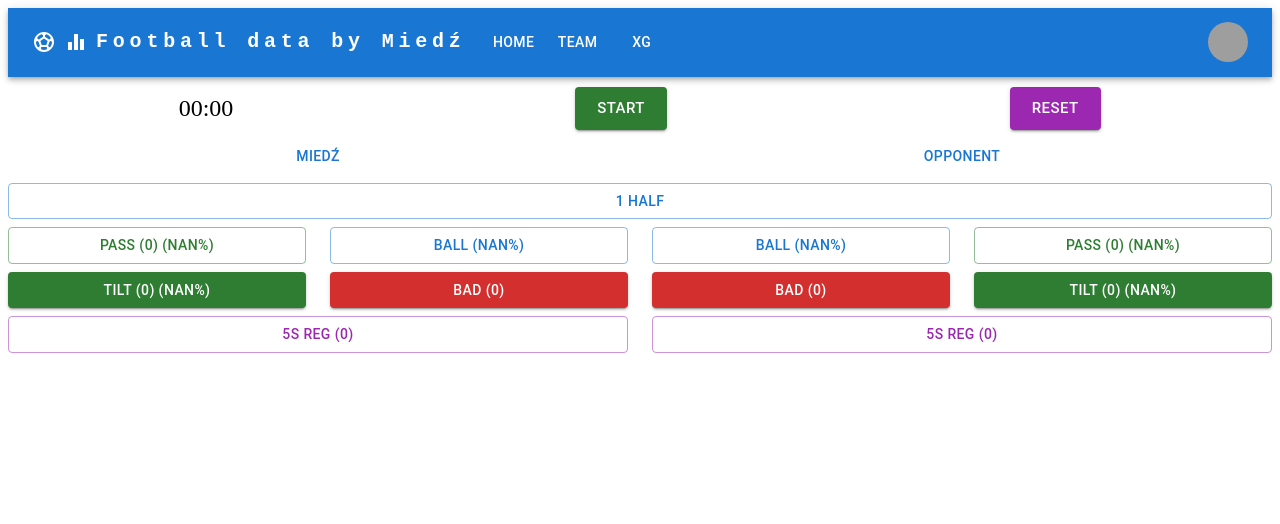
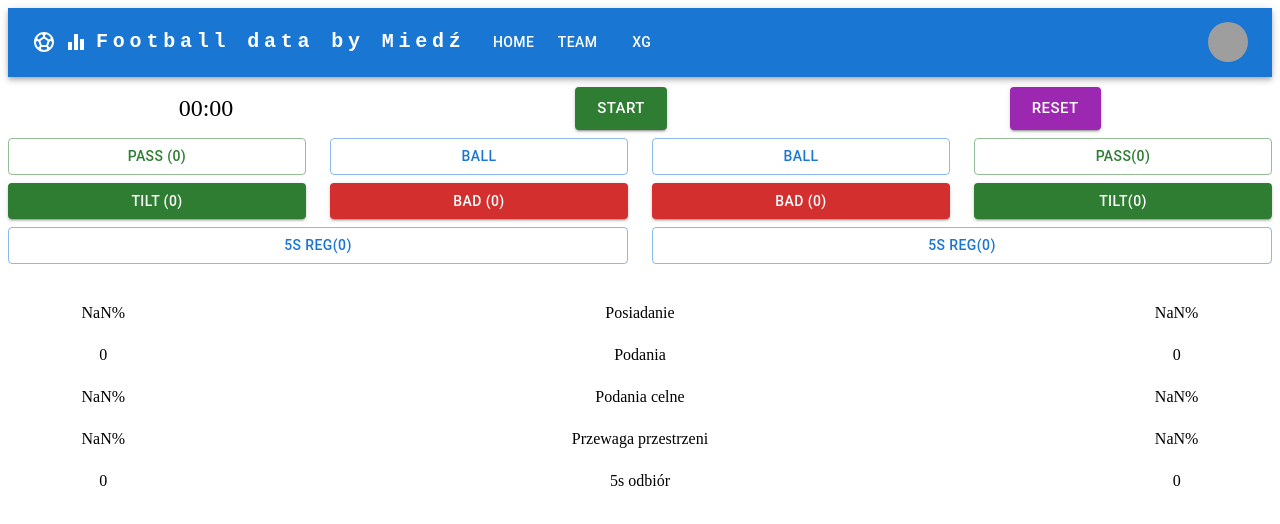
Before and after one commit to mocano6/football_data, a React (Create React App) app: page / in a window 1280 px wide. Shown: the top 524 px of the page. Built offline with nearby package versions, Linux system fonts and the light colour scheme; grey boxes are pictures that could not be loaded.

Commit message:
style changes

```diff
--- a/src/pages/Home/Home.tsx
+++ b/src/pages/Home/Home.tsx
@@ -55,27 +55,24 @@ export const Home = () => {
     Rec2: 0,
   };
   const [half1, setHalf1] = useState(clearHalf);
-  const [half2, setHalf2] = useState(clearHalf);
+  // const [half2, setHalf2] = useState(clearHalf);
 
   const buttons = [
-    {
-      key: "half",
-      style: {},
-      innerElement: "",
-      text: half + " Half",
-      onClick: () => setHalf((prevHalf) => (prevHalf === 1 ? 2 : 1)),
-      gridXS: 12,
-      variant: "outlined",
-    },
+    // {
+    //   key: "half",
+    //   style: {},
+    //   innerElement: "",
+    //   text: half + " Half",
+    //   onClick: () => setHalf((prevHalf) => (prevHalf === 1 ? 2 : 1)),
+    //   gridXS: 12,
+    //   variant: "outlined",
+    // },
     {
       key: "pass1",
       style: {},
       innerElement: "",
       text: `
-      Pass (${half1.pass1})
-      \n(${changeToPercentage(
-        Number(half1.pass1 / (half1.pass1 + half1.badPass1))
-      )}%)`,
+      Pass (${half1.pass1})`,
       onClick: () =>
         setHalf1((prevHalf1) => ({
           ...prevHalf1,
@@ -89,9 +86,7 @@ export const Home = () => {
       key: "possession1",
       style: {},
       innerElement: "",
-      text: `Ball (${changeToPercentage(
-        Number(half1.possession1 / (half1.possession1 + half1.possession2))
-      )}%)`,
+      text: `Ball`,
       onClick: () =>
         setHalf1((prevHalf1) => ({
           ...prevHalf1,
@@ -104,9 +99,7 @@ export const Home = () => {
       key: "possession2",
       style: {},
       innerElement: "",
-      text: `Ball (${changeToPercentage(
-        Number(half1.possession2 / (half1.possession1 + half1.possession2))
-      )}%)`,
+      text: `Ball`,
       onClick: () =>
         setHalf1((prevHalf1) => ({
           ...prevHalf1,
@@ -119,12 +112,7 @@ export const Home = () => {
       key: "pass2",
       style: {},
       innerElement: "",
-      text: `
-      Pass
-      \n(${half1.pass2})
-      \n(${changeToPercentage(
-        Number(half1.pass2 / (half1.pass2 + half1.badPass2))
-      )}%)`,
+      text: `Pass(${half1.pass2})`,
       onClick: () =>
         setHalf1((prevHalf1) => ({
           ...prevHalf1,
@@ -138,16 +126,11 @@ export const Home = () => {
       key: "tilt1",
       style: {},
       innerElement: "",
-      text: `Tilt
-      \n(${half1.Tilt1})
-      \n(${changeToPercentage(
-        Number(half1.Tilt1 / (half1.Tilt1 + half1.Tilt2))
-      )}%)`,
+      text: `Tilt (${half1.Tilt1})`,
       onClick: () =>
         setHalf1((prevHalf1) => ({
           ...prevHalf1,
           Tilt1: prevHalf1.Tilt1 + 1,
-          pass1: prevHalf1.pass1 + 1,
         })),
       gridXS: 3,
       variant: "contained",
@@ -187,16 +170,11 @@ export const Home = () => {
       key: "tilt2",
       style: {},
       innerElement: "",
-      text: `Tilt
-      \n(${half1.Tilt2})
-      \n(${changeToPercentage(
-        Number(half1.Tilt2 / (half1.Tilt1 + half1.Tilt2))
-      )}%)`,
+      text: `Tilt(${half1.Tilt2})`,
       onClick: () =>
         setHalf1((prevHalf1) => ({
           ...prevHalf1,
           Tilt2: prevHalf1.Tilt2 + 1,
-          pass2: prevHalf1.pass2 + 1,
         })),
       gridXS: 3,
       variant: "contained",
@@ -206,7 +184,7 @@ export const Home = () => {
       key: "5sReg1",
       style: {},
       innerElement: "",
-      text: `5s Reg (${half1.Rec1})`,
+      text: `5s Reg(${half1.Rec1})`,
       onClick: () =>
         setHalf1((prevHalf1) => ({
           ...prevHalf1,
@@ -214,13 +192,12 @@ export const Home = () => {
         })),
       gridXS: 6,
       variant: "outlined",
-      color: "secondary",
     },
     {
       key: "5sReg2",
       style: {},
       innerElement: "",
-      text: `5s Reg (${half1.Rec2})`,
+      text: `5s Reg(${half1.Rec2})`,
       onClick: () =>
         setHalf1((prevHalf1) => ({
           ...prevHalf1,
@@ -228,7 +205,6 @@ export const Home = () => {
         })),
       gridXS: 6,
       variant: "outlined",
-      color: "secondary",
     },
   ];
 
@@ -250,12 +226,6 @@ export const Home = () => {
             getReset={(isReset: any) => getReset(isReset)}
           />
         </Grid>
-        <Grid sx={{ textAlign: "center" }} item xs={6}>
-          <Button>Miedź</Button>
-        </Grid>
-        <Grid sx={{ textAlign: "center" }} item xs={6}>
-          <Button>Opponent</Button>
-        </Grid>
         {buttons.map((btn) => (
           <Grid item xs={btn.gridXS as GridSize} key={btn.key}>
             <Button
@@ -272,6 +242,77 @@ export const Home = () => {
           </Grid>
         ))}
       </Grid>
+      <Grid container spacing={3} sx={{ marginTop: 2 }}>
+        <Grid sx={{ textAlign: "center" }} item xs={2}>
+          {changeToPercentage(
+            Number(half1.possession1 / (half1.possession1 + half1.possession2))
+          )}
+          %
+        </Grid>
+        <Grid sx={{ textAlign: "center" }} item xs={8}>
+          Posiadanie
+        </Grid>
+        <Grid sx={{ textAlign: "center" }} item xs={2}>
+          {changeToPercentage(
+            Number(half1.possession2 / (half1.possession1 + half1.possession2))
+          )}
+          %
+        </Grid>
+        <Grid sx={{ textAlign: "center" }} item xs={2}>
+          {half1.pass1 + half1.Tilt1 + half1.badPass1}
+        </Grid>
+        <Grid sx={{ textAlign: "center" }} item xs={8}>
+          Podania
+        </Grid>
+        <Grid sx={{ textAlign: "center" }} item xs={2}>
+          {half1.pass2 + half1.Tilt2 + half1.badPass2}
+        </Grid>
+        <Grid sx={{ textAlign: "center" }} item xs={2}>
+          {changeToPercentage(
+            Number(
+              (half1.pass1 + half1.Tilt1) /
+                (half1.pass1 + half1.Tilt1 + half1.badPass1)
+            )
+          )}
+          %
+        </Grid>
+        <Grid sx={{ textAlign: "center" }} item xs={8}>
+          Podania celne
+        </Grid>
+        <Grid sx={{ textAlign: "center" }} item xs={2}>
+          {changeToPercentage(
+            Number(
+              (half1.pass2 + half1.Tilt2) /
+                (half1.pass2 + half1.Tilt2 + half1.badPass2)
+            )
+          )}
+          %
+        </Grid>
+        <Grid sx={{ textAlign: "center" }} item xs={2}>
+          {changeToPercentage(
+            Number(half1.Tilt1 / (half1.Tilt1 + half1.Tilt2))
+          )}
+          %
+        </Grid>
+        <Grid sx={{ textAlign: "center" }} item xs={8}>
+          Przewaga przestrzeni
+        </Grid>
+        <Grid sx={{ textAlign: "center" }} item xs={2}>
+          {changeToPercentage(
+            Number(half1.Tilt2 / (half1.Tilt1 + half1.Tilt2))
+          )}
+          %
+        </Grid>
+        <Grid sx={{ textAlign: "center" }} item xs={2}>
+          {half1.Rec1}
+        </Grid>
+        <Grid sx={{ textAlign: "center" }} item xs={8}>
+          5s odbiór
+        </Grid>
+        <Grid sx={{ textAlign: "center" }} item xs={2}>
+          {half1.Rec2}
+        </Grid>
+      </Grid>
     </Box>
   );
 };
```
